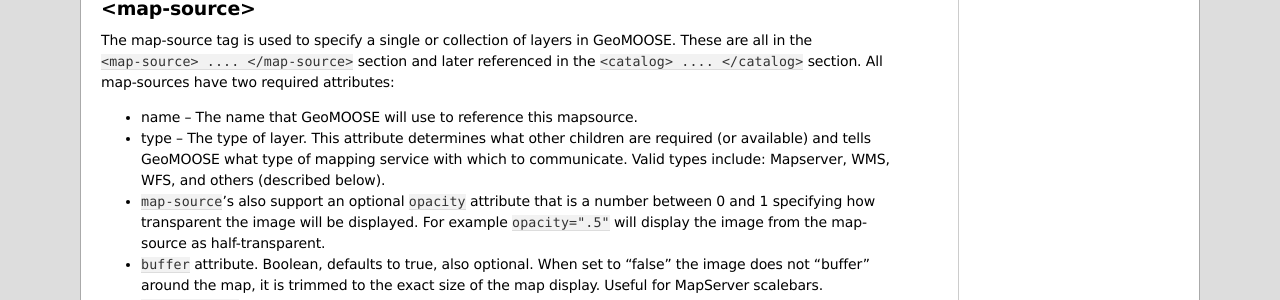
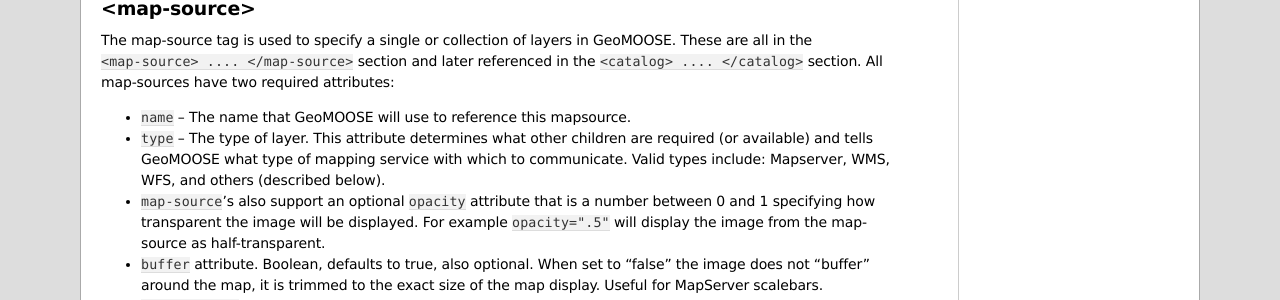
Before and after one commit to geomoose/geomoose-docs, a Sphinx documentation site: the page built from source/docs/mapbook.txt, in a window 1280 px wide and 900 px high, scrolled down 1597 px. Shown: the part 151-451 px from the top of the window. Built offline with Sphinx 7.4.7, drawn with Linux system fonts in a browser that asks for light colours.

Commit message:
Fix formatting.

```diff
--- a/source/docs/mapbook.txt
+++ b/source/docs/mapbook.txt
@@ -86,9 +86,9 @@
 
 The map-source tag is used to specify a single or collection of layers in GeoMOOSE.  These are all in the ``<map-source> .... </map-source>`` section and later referenced in the ``<catalog> .... </catalog>`` section.  All map-sources have two required attributes:
 
-* name – The name that GeoMOOSE will use to reference this mapsource.
+* ``name`` – The name that GeoMOOSE will use to reference this mapsource.
 
-* type – The type of layer.  This attribute determines what other children are required (or available) and tells GeoMOOSE what type of mapping service with which to communicate.  Valid types include: Mapserver, WMS, WFS, and others (described below).
+* ``type`` – The type of layer.  This attribute determines what other children are required (or available) and tells GeoMOOSE what type of mapping service with which to communicate.  Valid types include: Mapserver, WMS, WFS, and others (described below).
 
 * ``map-source``'s also support an optional ``opacity`` attribute that is a number between 0 and 1 specifying how transparent the image will be displayed.  For example ``opacity=".5"`` will display the image from the map-source as half-transparent.
 
```
